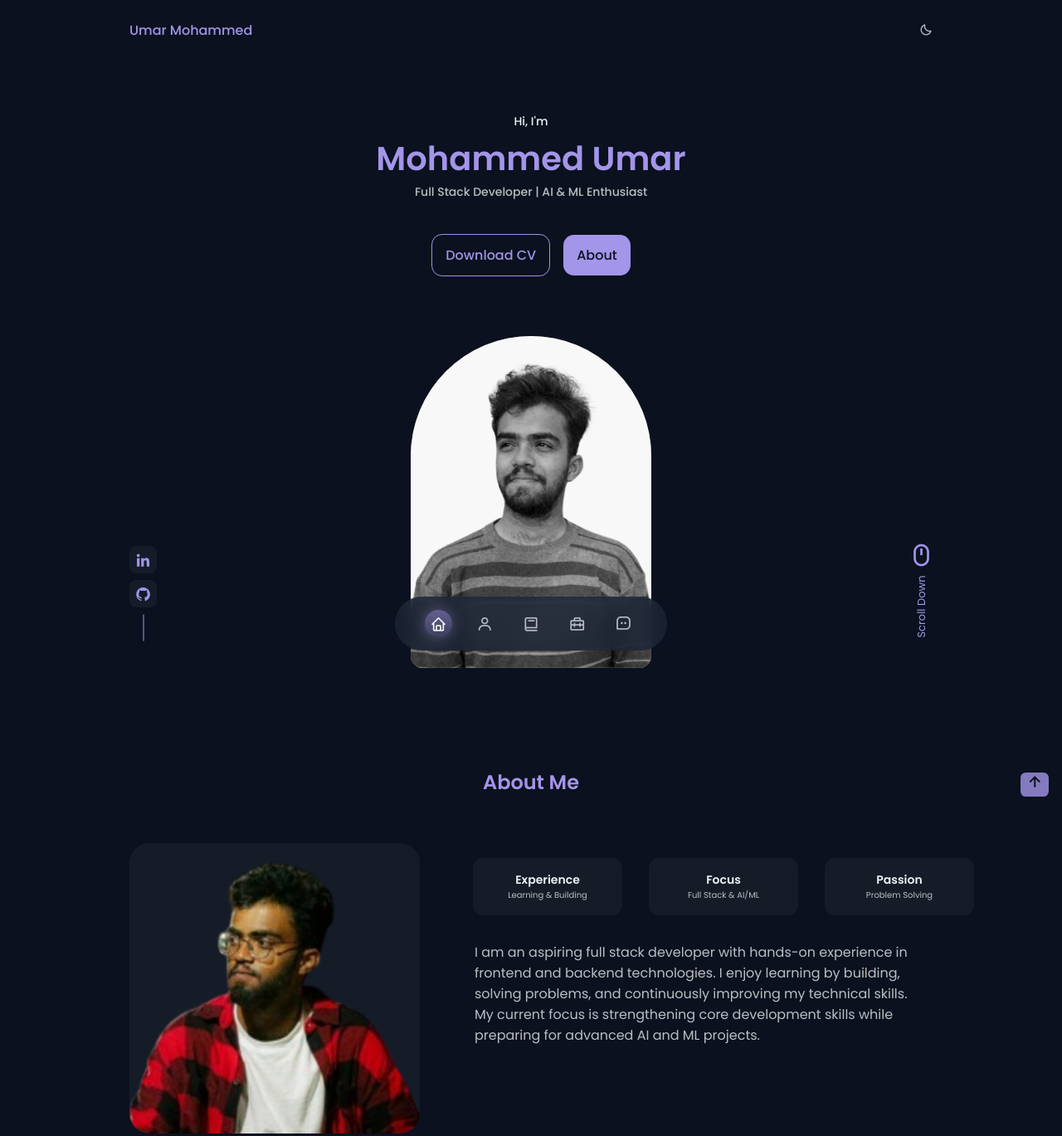
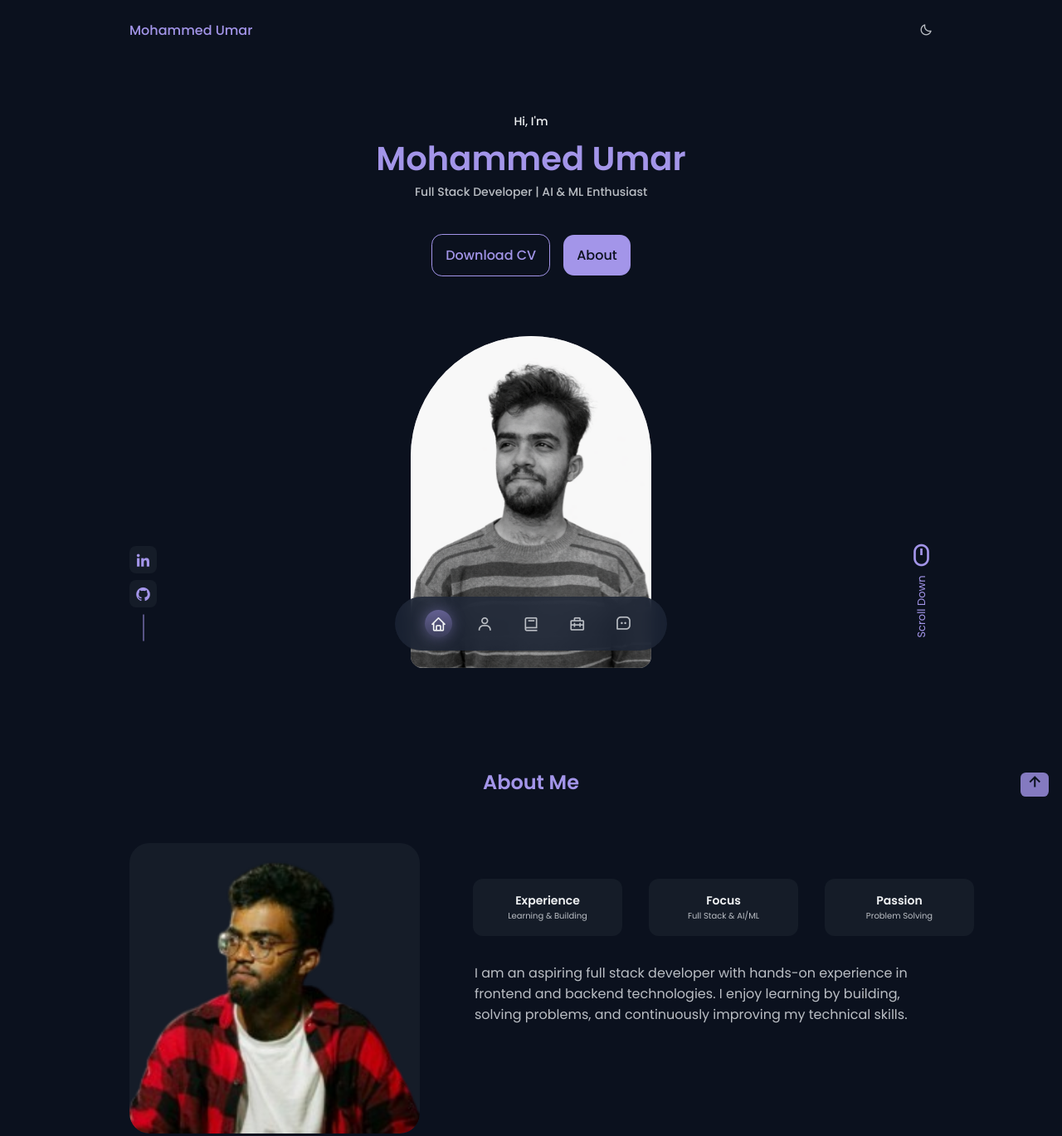
Before and after one commit to 43mohammed-umar/personal_portfolio-website, a plain HTML site: page index.html in a window 1280 px wide. Shown: the top 1369 px of the page at 83% size. Drawn offline with nearby package versions, Linux system fonts and the light colour scheme.

Commit message:
Updated website

```diff
--- a/index.html
+++ b/index.html
@@ -32,7 +32,7 @@
     <!--=============== HEADER ===============-->
     <header class="header" id="header">
         <nav class="nav container">
-            <a href="#" class="nav__logo"> Umar Mohammed</a>
+            <a href="#" class="nav__logo">Mohammed Umar </a>
 
             <div class="nav__menu">
                 <ul class="nav__list">
@@ -147,8 +147,8 @@
                         I am an aspiring full stack developer with hands-on experience in frontend and backend
                         technologies.
                         I enjoy learning by building, solving problems, and continuously improving my technical skills.
-                        My current focus is strengthening core development skills while preparing for advanced AI and ML
-                        projects.
+                        <!-- My current focus is strengthening core development skills while preparing for advanced AI and ML
+                        projects. -->
                     </p>
 
                     <a href="#contact" class="button about__button-contact">Contact Me</a>
```
